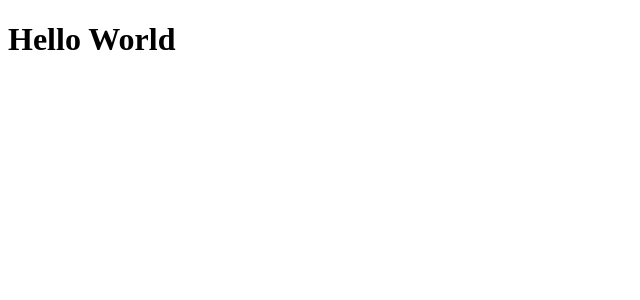
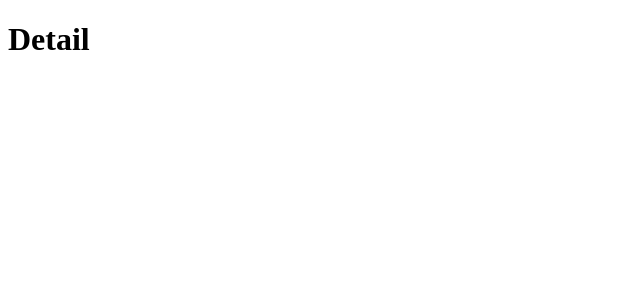
Before and after one commit to Rodffer/google-books, a React (Create React App) app: page /details in a window 1280 px wide. Shown: the top 300 px of the page, without its empty margins (0-640 px from the left). Built offline with nearby package versions, Linux system fonts and the light colour scheme.

Commit message:
feat: add routes

```diff
--- a/package.json
+++ b/package.json
@@ -12,6 +12,7 @@
     "@types/react-dom": "^16.9.8",
     "react": "^17.0.1",
     "react-dom": "^17.0.1",
+    "react-router-dom": "^5.2.0",
     "react-scripts": "4.0.1",
     "typescript": "^4.0.3",
     "web-vitals": "^0.2.4"
@@ -37,12 +38,14 @@
   },
   "husky": {
     "hooks": {
-      "commit-msg": "commitlint -E HUSKY_GIT_PARAMS"
+      "commit-msg": "commitlint -E HUSKY_GIT_PARAMS",
+      "prepare-commit-msg": "exec < /dev/tty && git cz --hook || true"
     }
   },
   "devDependencies": {
     "@commitlint/cli": "^11.0.0",
     "@commitlint/config-conventional": "^11.0.0",
+    "@types/react-router-dom": "^5.1.6",
     "@typescript-eslint/eslint-plugin": "^4.8.1",
     "@typescript-eslint/parser": "^4.8.1",
     "commitizen": "^4.2.2",
--- a/src/App.tsx
+++ b/src/App.tsx
@@ -1,11 +1,12 @@
 import React from 'react';
+import { BrowserRouter } from 'react-router-dom';
 
-function App() {
-  return (
-    <>
-      <h1>Hello World</h1>
-    </>
-  );
-}
+import Routes from './routes';
+
+const App: React.FC = () => (
+  <BrowserRouter>
+    <Routes />
+  </BrowserRouter>
+);
 
 export default App;
--- /dev/null
+++ b/src/pages/Dashboard/index.tsx
@@ -0,0 +1,7 @@
+import React from 'react';
+
+const Dashboard: React.FC = () => {
+  return <h1>Dashboard</h1>;
+};
+
+export default Dashboard;
--- /dev/null
+++ b/src/pages/Detail/index.tsx
@@ -0,0 +1,7 @@
+import React from 'react';
+
+const Detail: React.FC = () => {
+  return <h1>Detail</h1>;
+};
+
+export default Detail;
--- /dev/null
+++ b/src/pages/Favorite/index.tsx
@@ -0,0 +1,7 @@
+import React from 'react';
+
+const Favorite: React.FC = () => {
+  return <h1>Favorite</h1>;
+};
+
+export default Favorite;
--- /dev/null
+++ b/src/routes/index.tsx
@@ -0,0 +1,16 @@
+import React from 'react';
+import { Switch, Route } from 'react-router-dom';
+
+import Dashboard from '../pages/Dashboard';
+import Detail from '../pages/Detail';
+import Favorite from '../pages/Favorite';
+
+const Routes: React.FC = () => (
+  <Switch>
+    <Route path="/" exact component={Dashboard} />
+    <Route path="/details" component={Detail} />
+    <Route path="/favorites" component={Favorite} />
+  </Switch>
+);
+
+export default Routes;
--- a/tsconfig.json
+++ b/tsconfig.json
@@ -18,7 +18,7 @@
     "resolveJsonModule": true,
     "isolatedModules": true,
     "noEmit": true,
-    "jsx": "react"
+    "jsx": "react-jsx"
   },
   "include": [
     "src"
```
Also changed, not shown: .eslintrc.json, 2 other files (tests, documents, lock files or other folders).
